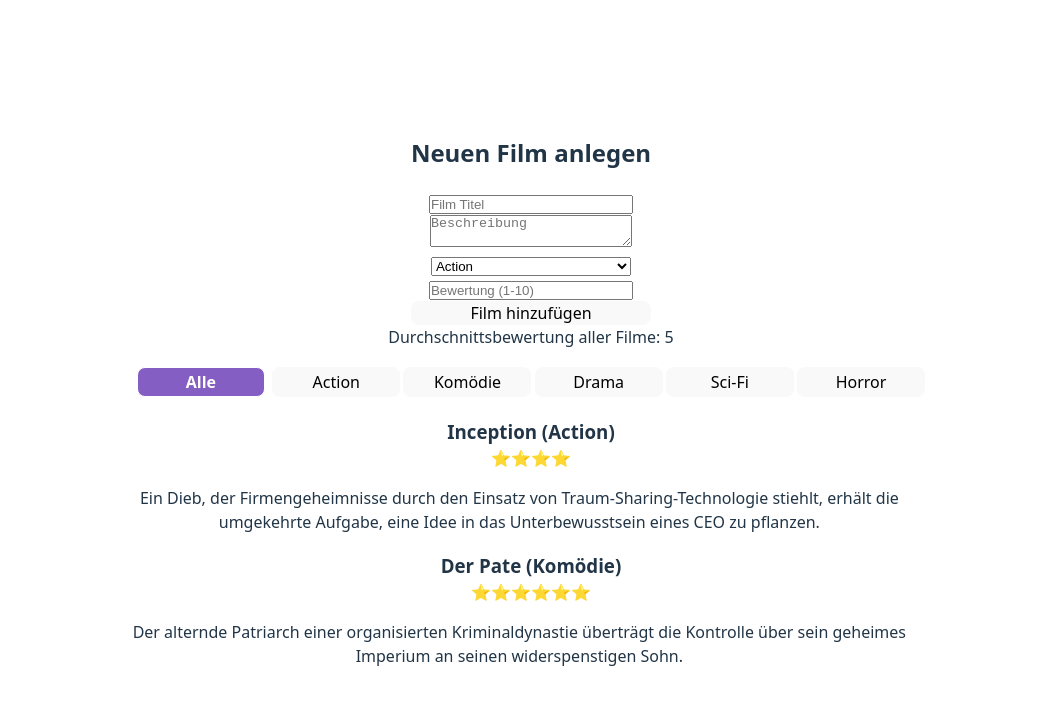
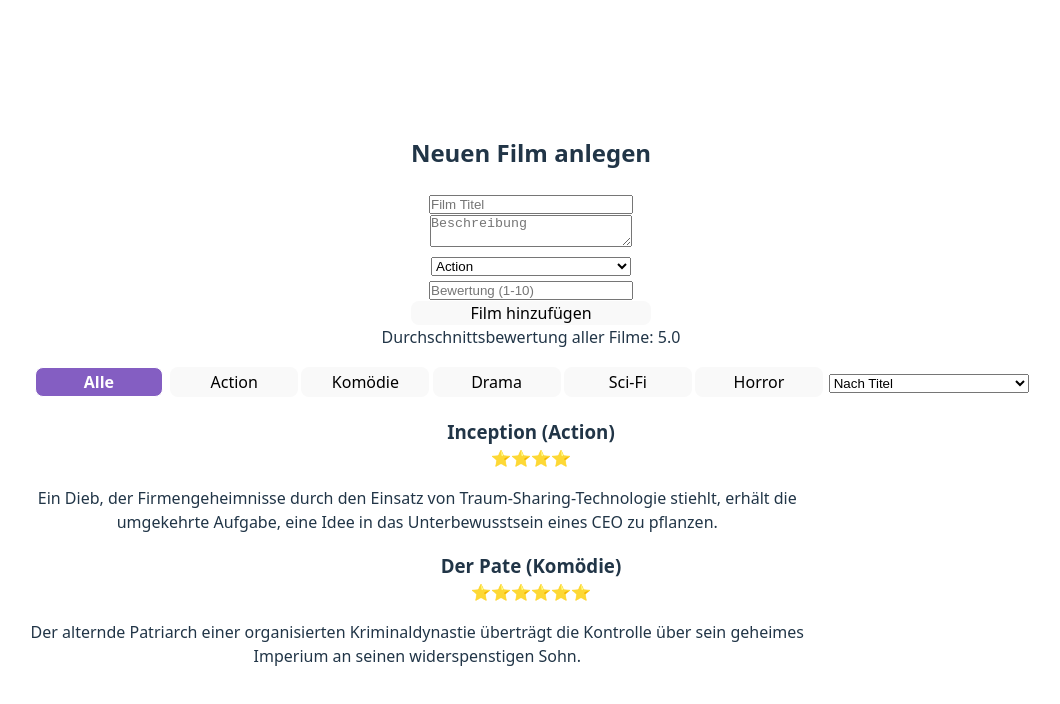
Before and after one commit to Jonny1Coder/BBK_SOW_Film-Bewertungs-App, a Svelte app: page / in a window 1280 px wide. Shown: the top 704 px of the page, without its empty margins (109-1169 px from the left). Built offline with nearby package versions, Linux system fonts and the light colour scheme.

Commit message:
init task structure & durchschnitt

```diff
--- a/src/App.svelte
+++ b/src/App.svelte
@@ -19,9 +19,22 @@
     genre: genres[1],
     bewertung: 6
   }];
-  $: filteredFilme = [...filme];
-  let activeGenre = "Alle";
-  let averageEvaluation = filme.reduce((acc, val) => acc + val.bewertung, 0) / filme.length;
+
+let selectedGenre = 'Alle';
+let sortBy = 'titel';
+
+$: filteredFilme = selectedGenre === 'Alle'
+  ? filme
+  : filme.filter(f => f.genre === selectedGenre);
+
+$: sortedFilme = [...filteredFilme].sort((a, b) => {
+  if (sortBy === 'bewertung') return b.bewertung - a.bewertung;
+  return a.titel.localeCompare(b.titel);
+});
+
+$: durchschnitt = filme.length > 0
+  ? (filme.reduce((sum, f) => sum + f.bewertung, 0) / filme.length).toFixed(1)
+  : 0;
 
   let neuerFilm = {
     titel: '',
@@ -47,11 +60,11 @@
     neuerFilm.bewertung = null;
   }
   function setActive(genre) {
-    activeGenre = genre;
-    if (activeGenre === "Alle") {
+    selectedGenre = genre;
+    if (selectedGenre === "Alle") {
       filteredFilme = [...filme];
     } else {
-      filteredFilme = filme.filter(f => f.genre == activeGenre);
+      filteredFilme = filme.filter(f => f.genre == selectedGenre);
     }
   }
 </script>
@@ -69,19 +82,24 @@
     <input type="number" placeholder="Bewertung (1-10)" bind:value={neuerFilm.bewertung}><br>
     <button on:click|preventDefault={addFilm}>Film hinzufügen</button>
   </form>
-  Durchschnittsbewertung aller Filme: {averageEvaluation}
+  Durchschnittsbewertung aller Filme: {durchschnitt}
 
   <nav>
-    <button class:active={activeGenre === "Alle"} on:click={() => setActive("Alle")}>Alle</button>
+    <button class:active={selectedGenre === "Alle"} on:click={() => setActive("Alle")}>Alle</button>
     {#each genres as genre}
-      <button class:active={activeGenre === genre} on:click={() => setActive(genre)}>{genre}</button>
+      <button class:active={selectedGenre === genre} on:click={() => setActive(genre)}>{genre}</button>
     {/each}
+    <select>
+      <option value="titel">Nach Titel</option>
+      <option value="description">Nach Bewertung</option>
+    </select>
   </nav>
 
   {#if filteredFilme.length === 0}
   <span class="error">Keine Filme gefunden</span>
   {/if}
 
+  <div id="filme">
     {#each filteredFilme as film}
       <div>
         <h3>{film.titel} ({film.genre})</h3>
@@ -93,6 +111,8 @@
         <p>{film.beschreibung}</p>
       </div>
     {/each}
+  </div>
+
 </main>
 
 <style>
```
Lines whose indentation alone changed are shown as unchanged.
